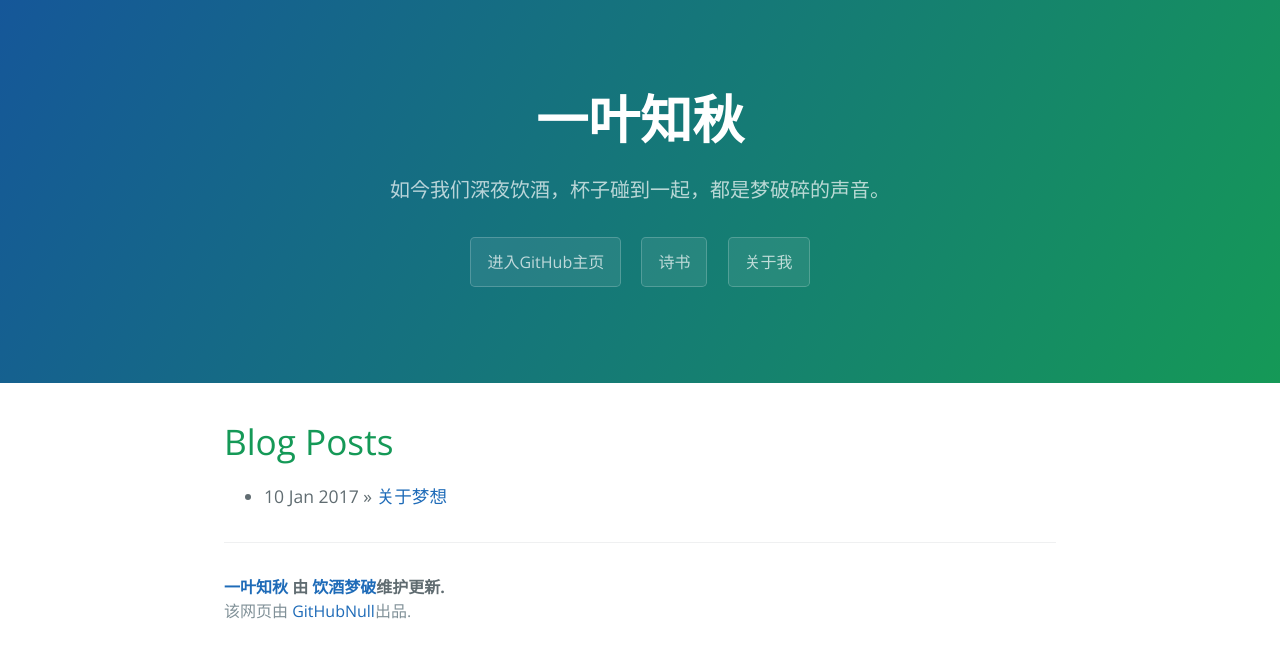
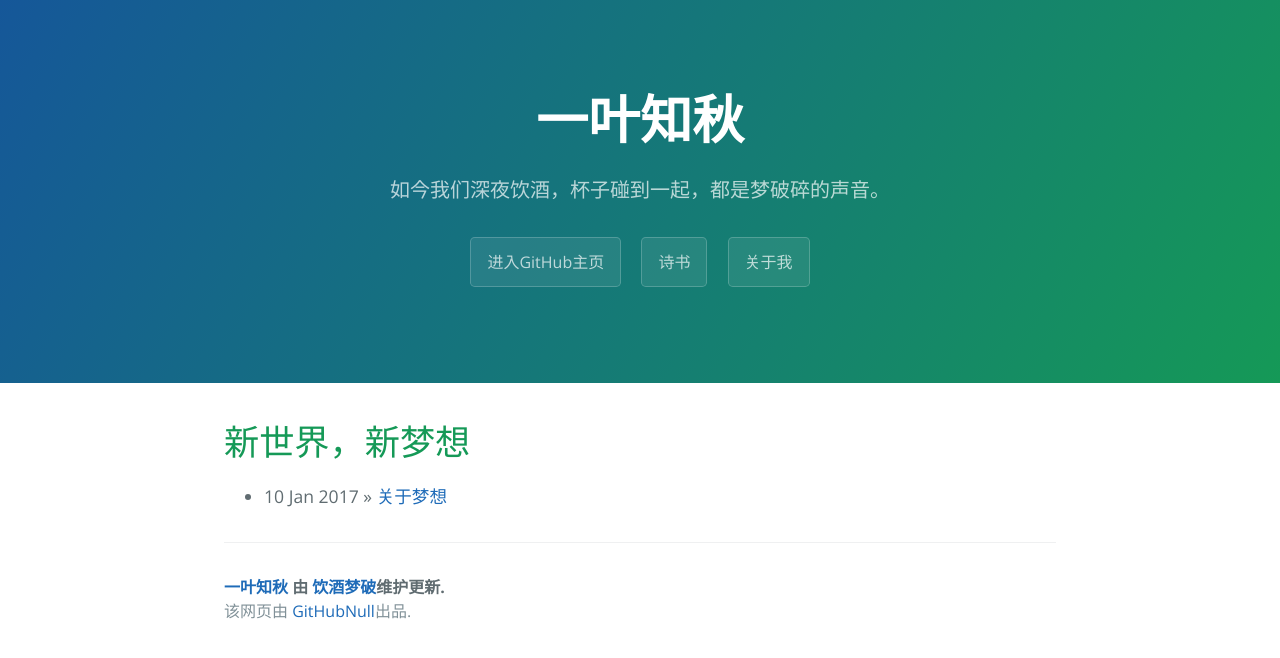
Before and after one commit to GitHubNull/GitHubNull.github.io, a Jekyll site: the page built from index.html, in a window 1280 px wide. Shown: the top 658 px of the page. Built offline with Jekyll 4.4.1, drawn with Linux system fonts in a browser that asks for light colours; the list of posts is cut into pages by our own code.

Commit message:
Update index.html

```diff
--- a/index.html
+++ b/index.html
@@ -4,7 +4,7 @@ title: {{ site.name }}
 ---
 
 <div id="home">
-  <h1>Blog Posts</h1>
+  <h1>新世界，新梦想</h1>
   <ul class="posts">
     {% for post in site.posts %}
       <li><span>{{ post.date | date_to_string }}</span> &raquo; <a href="{{ site.baseurl }}{{ post.url }}">{{ post.title }}</a></li>
```
